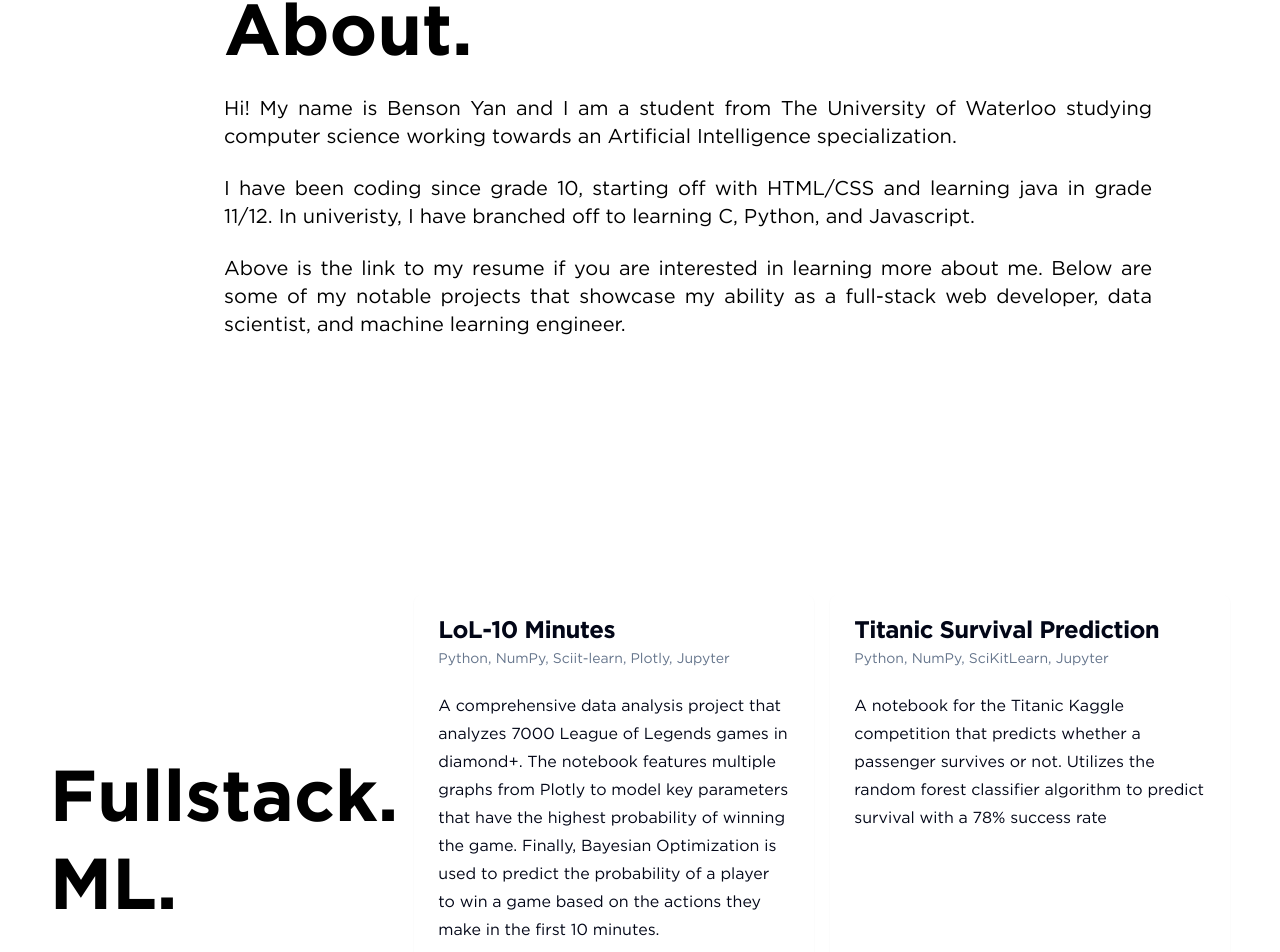
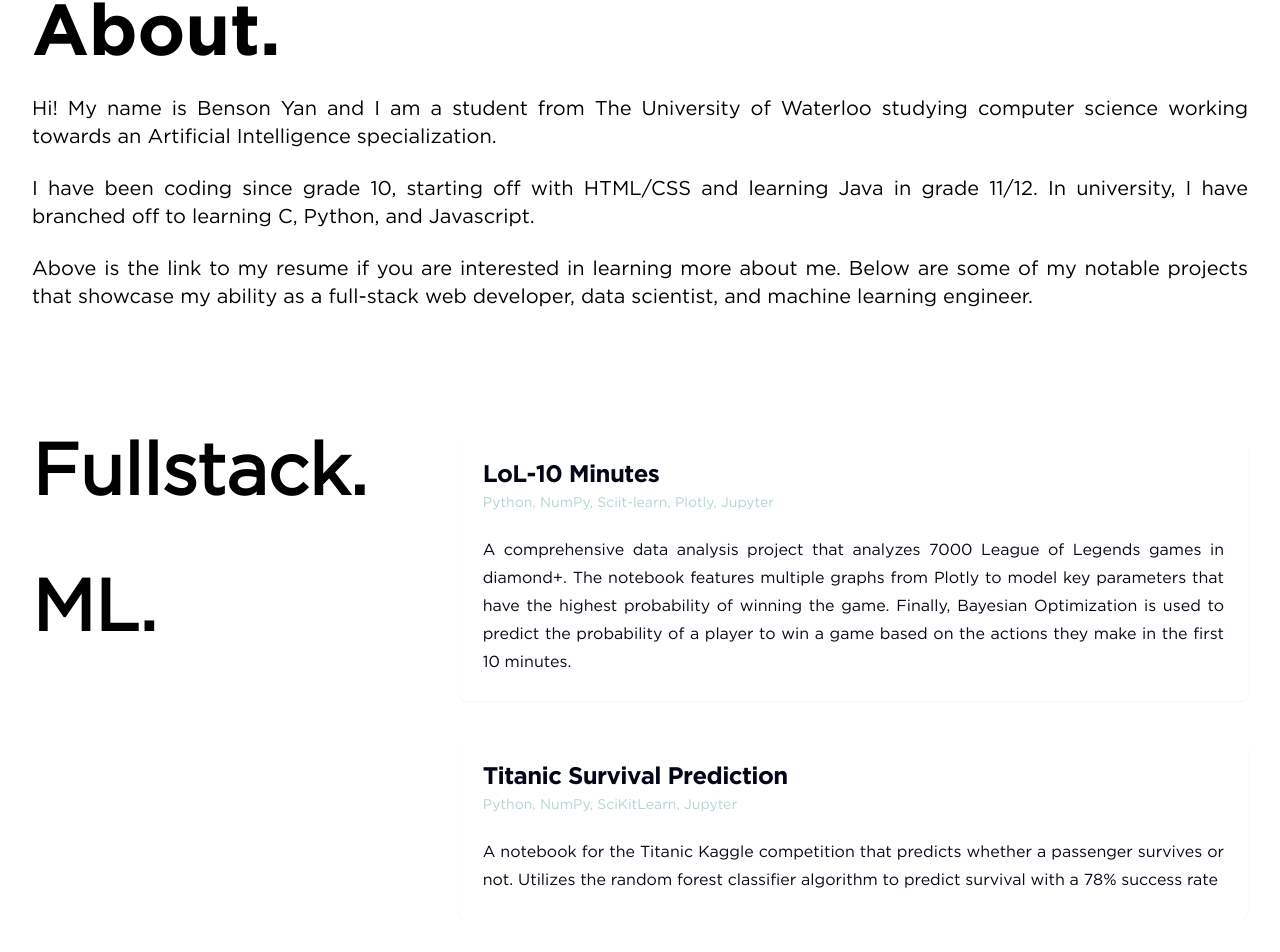
Before and after one commit to Ch3mson/personal-portfolio-v1, a Next.js app: page / in a window 1280 px wide. Shown: the part 705-1657 px from the top of the page. After the commit the page ends 1624 px from the top, so only its background shows below. Built offline with nearby package versions, Linux system fonts and the light colour scheme.

Commit message:
updated about and cards

```diff
--- a/src/app/globals.css
+++ b/src/app/globals.css
@@ -1,6 +1,7 @@
 @tailwind base;
 @tailwind components;
 @tailwind utilities;
+
 
 :root {
   --font-sans: var(--font-gotham-book);
--- a/src/components/About.js
+++ b/src/components/About.js
@@ -1,17 +1,16 @@
+
+const headingClass = "text-7xl font-extrabold inline-block";
 
 export function About() {
-    return(
-        <>
+    return (
       <div className="flex items-center justify-center">
-            <div className="relative overflow-hidden py-24 pl-24 max-w-5xl lg:py-32">
-                <h1 className="text-7xl">
-                About.
-                </h1>
+        <div className="relative overflow-hidden py-24 pl-24 max-w-7xl lg:py-32 px-4 sm:px-6 lg:px-8">
+          <h1 className={headingClass}>About.</h1>
           <p className="leading-7 mt-6 text-xl text-justify">
             Hi! My name is Benson Yan and I am a student from The University of Waterloo studying computer science working towards an Artificial Intelligence specialization.
           </p>
           <p className="leading-7 mt-6 text-xl text-justify">
-                I have been coding since grade 10, starting off with HTML/CSS and learning java in grade 11/12. In univeristy,
+            I have been coding since grade 10, starting off with HTML/CSS and learning Java in grade 11/12. In university,
             I have branched off to learning C, Python, and Javascript.
           </p>
           <p className="leading-7 mt-6 text-xl text-justify">
@@ -20,15 +19,5 @@ export function About() {
           </p>
         </div>
       </div>
-
-
-            {/* <div class="container mx-auto w-3/5 p-4">
-                <div className="grid items-center gap-4 relative overflow-hidden py-24 lg:py-32 lg:grid-cols-2 grid-cols-1">
-                    <div className="text-center">THIS IS ITEM 1</div>
-                    <div className="text-center">THIS IS ITEM 2</div>
-                </div>
-            </div> */}
-
-        </>
     );
   }
--- a/src/components/CardSection.js
+++ b/src/components/CardSection.js
@@ -1,5 +1,7 @@
 import React from 'react';
 import { Card, CardHeader, CardTitle, CardDescription, CardContent } from '@/components/ui/card';
+
+const headingClass = "text-7xl font-extrabold inline-block transform transition duration-300 ease-in-out hover:scale-105 hover:text-[#CF878E]";
 
 export function CardSection() {
   const cardData = [
@@ -18,14 +20,14 @@ export function CardSection() {
   ];
 
   return (
-    <div className="relative overflow-hidden py-24 lg:py-32 flex flex-wrap justify-center items-stretch gap-4">
-
-      <div className="relative overflow-hidden py-24 lg:py-32 flex flex-wrap justify-center items-stretch gap-4 flex-col">
-        <h1 className="text-7xl">Fullstack.</h1>
-        <h1 className="text-7xl">ML.</h1>
+    <div className="mx-auto max-w-7xl px-4 sm:px-6 lg:px-8">
+      <div className="grid grid-cols-1 lg:grid-cols-3 gap-y-10 lg:gap-x-16 lg:gap-y-0">
+        <div className="col-span-1 lg:col-span-1 flex flex-col gap-16 max-w-full">
+          <a href="#fullstack" className={headingClass}>Fullstack.</a>
+          <a href="#ml" className={headingClass}>ML.</a>
         </div>
 
-
+        <div className="col-span-1 lg:col-span-2 space-y-10">
           {cardData.map((card, index) => (
             <a
               key={index}
@@ -34,7 +36,7 @@ export function CardSection() {
               rel="noopener noreferrer"
               className="transform transition-transform duration-300 hover:scale-105 flex"
             >
-          <Card className="w-full md:w-[400px] flex flex-col h-[500px]">
+              <Card className="w-full flex flex-col">
                 <CardHeader className="flex-none">
                   <CardTitle>{card.title}</CardTitle>
                   <CardDescription>{card.description}</CardDescription>
@@ -49,8 +51,8 @@ export function CardSection() {
               </Card>
             </a>
           ))}
-
-
+        </div>
+      </div>
     </div>
   );
 }
--- a/src/components/ui/card.jsx
+++ b/src/components/ui/card.jsx
@@ -32,13 +32,13 @@ CardTitle.displayName = "CardTitle"
 const CardDescription = React.forwardRef(({ className, ...props }, ref) => (
   <p
     ref={ref}
-    className={cn("text-sm text-slate-500 dark:text-slate-400", className)}
+    className={cn("text-sm text-[#B0D6D3] dark:text-[#B0D6D3]", className)}
     {...props} />
 ))
 CardDescription.displayName = "CardDescription"
 
 const CardContent = React.forwardRef(({ className, ...props }, ref) => (
-  <div ref={ref} className={cn("p-6 pt-0", className)} {...props} />
+  <div ref={ref} className={cn("p-6 pt-0 text-justify", className)} {...props} />
 ))
 CardContent.displayName = "CardContent"
 
```
Lines whose indentation alone changed are shown as unchanged.
